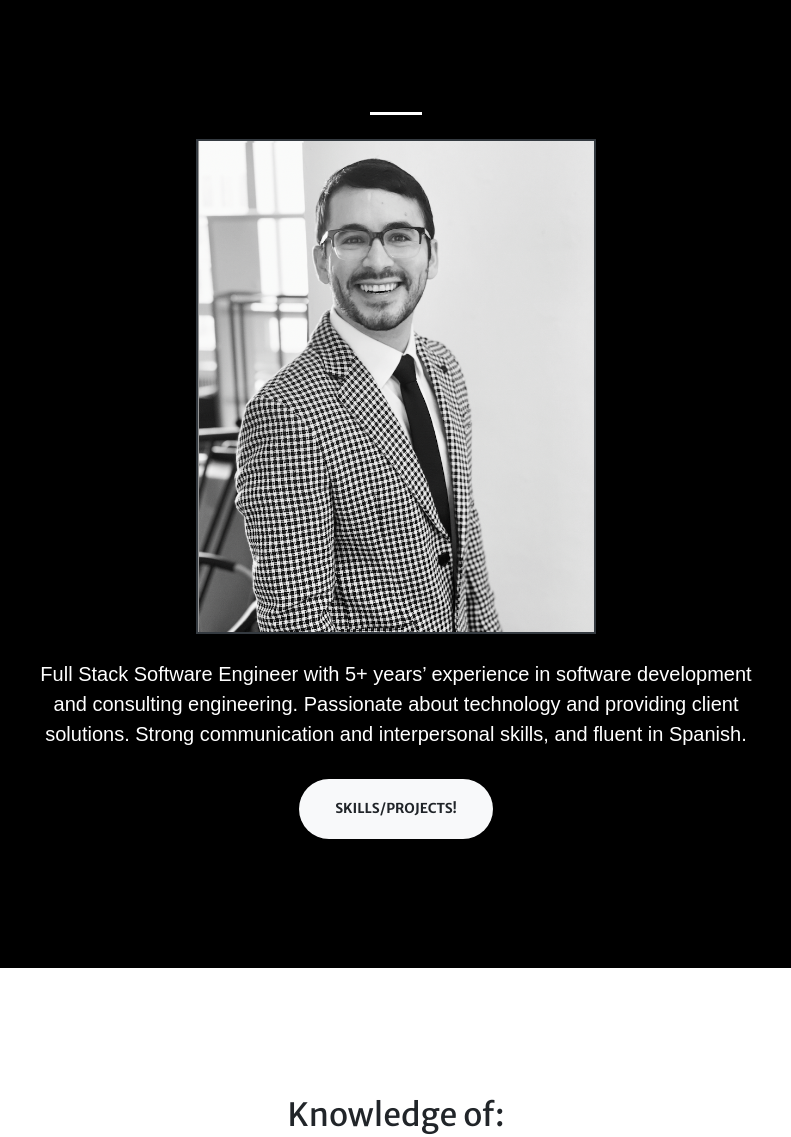
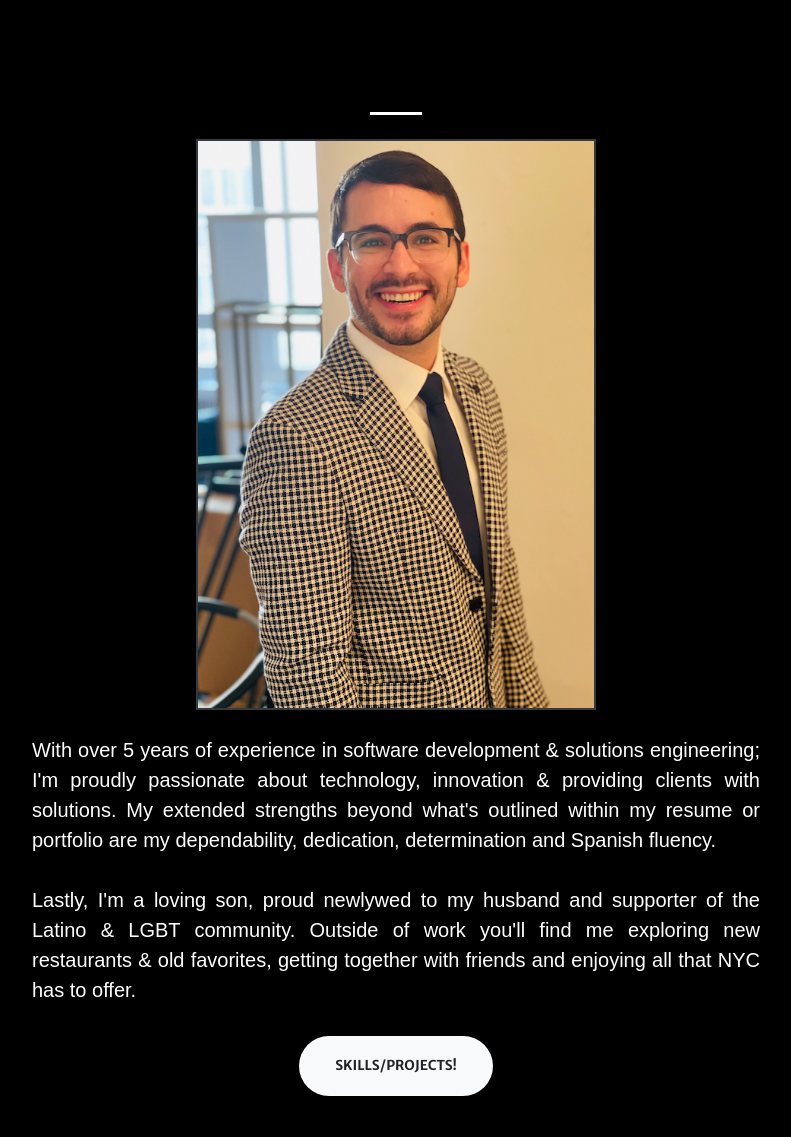
Before and after one commit to GermainDuran/Portfolio, a website with bundled scripts: page index.html in a window 1280 px wide. Shown: the part 840-1977 px from the top of the page, without its empty margins (244-1035 px from the left). Built offline with nearby package versions, Linux system fonts and the light colour scheme.

Commit message:
Changes to resume

```diff
--- a/index.html
+++ b/index.html
@@ -40,13 +40,13 @@
             <a class="nav-link js-scroll-trigger" href="#about">About</a>
           </li>
           <li class="nav-item">
+            <a class="nav-link js-scroll-trigger" href="#resume">Resume</a>
+          </li>
+          <li class="nav-item">
             <a class="nav-link js-scroll-trigger" href="#services">Skills</a>
           </li>
           <li class="nav-item">
             <a class="nav-link js-scroll-trigger" href="#portfolio">Portfolio</a>
-          </li>
-          <li class="nav-item">
-            <a class="nav-link js-scroll-trigger" href="#resume">Resume</a>
           </li>
           <li class="nav-item">
             <a class="nav-link js-scroll-trigger" href="#contact">Contact</a>
@@ -77,14 +77,16 @@
       <div class="row justify-content-center">
         <div class="col-lg-8 text-center">
           <hr class="divider light my-4">
-                <img class="img-fluid" src="img/me.png" alt="" style="border:2px solid #343a40; height="400" width="400"">
+                <img class="img-fluid" src="img/me2.png" alt="" style="border:2px solid #343a40; height="400" width="400"">
                 <br></br>
-                <p class="text-white" style = "font-size: 20px; text-align: center; font-family: Arial, sans-serif; margin: 1px">
+                <p class="text-white" style = "font-size: 20px; text-align: justify; font-family: Arial, sans-serif; margin: 1px">
+                  With over 5 years of experience in software development & solutions engineering; I'm proudly passionate about technology, innovation & providing clients with solutions.
+                  My extended strengths beyond what's outlined within my resume or portfolio are my dependability, dedication, determination and Spanish fluency.
+                  <br></br>
+                  Lastly, I'm a loving son, proud newlywed to my husband and supporter of the Latino & LGBT community. Outside of work you'll find me exploring new restaurants & old favorites,
+                  getting together with friends and enjoying all that NYC has to offer.
 
-                  Full Stack Software Engineer with 5+ years’ experience in software development and consulting engineering. Passionate about
-                  technology and providing client solutions. Strong communication and interpersonal skills, and fluent in Spanish.
-
-                  <br></br>
+                  <br></br></p>
           <a class="btn btn-light btn-xl js-scroll-trigger" href="#services">Skills/Projects!</a>
         </div>
       </div>
@@ -123,7 +125,7 @@
           <div class="mt-5">
             <i class="fas  fa-4x  fa-toolbox text-primary mb-4"></i>
             <h3 class="h4 mb-2">Other Skills</h3>
-            <p class="text-muted mb-0">Git, Jira, SF, SDK, Figma, WebLogic, Microsoft Office, E-commerce, Magento, Figma, Ad Tech</p>
+            <p class="text-muted mb-0">Git, Jira, SF, Mobile SDK, Figma, WebLogic, Microsoft Office, E-commerce, Magento, Figma, Ad Tech</p>
           </div>
         </div>
       </div>
@@ -239,7 +241,7 @@
   <section class="page-section bg-dark text-white" id="resume">
     <div class="container text-center">
       <h2 class="mb-4">Take a look at my resume!</h2>
-      <a class="btn btn-light btn-xl" href="img/portfolio/Resume.pdf" title="Resume">CV</a>
+      <a class="btn btn-light btn-xl" href="img/portfolio/Resume12_2021.pdf" title="Resume">CV</a>
     </div>
   </section>
 
```
Also changed, not shown: img/me.png (deleted), img/me2.png (added), 2 other files.
